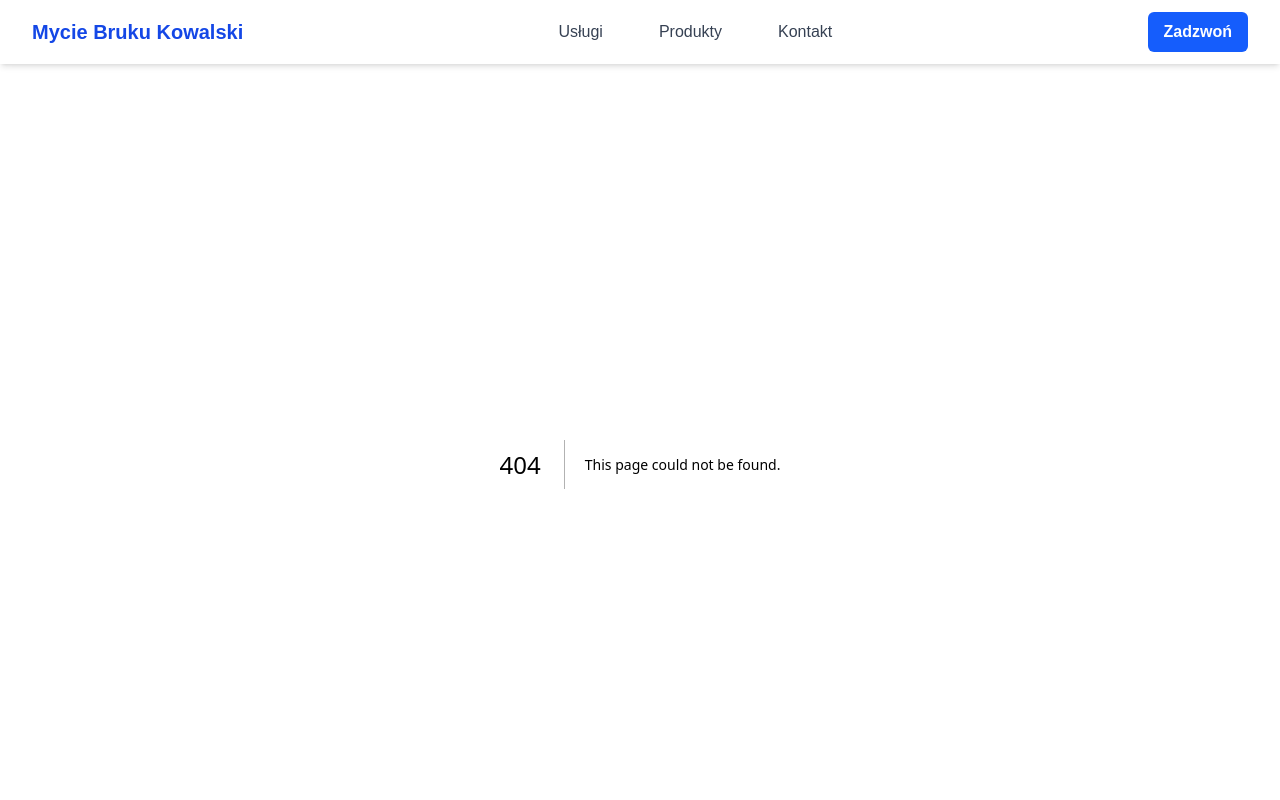
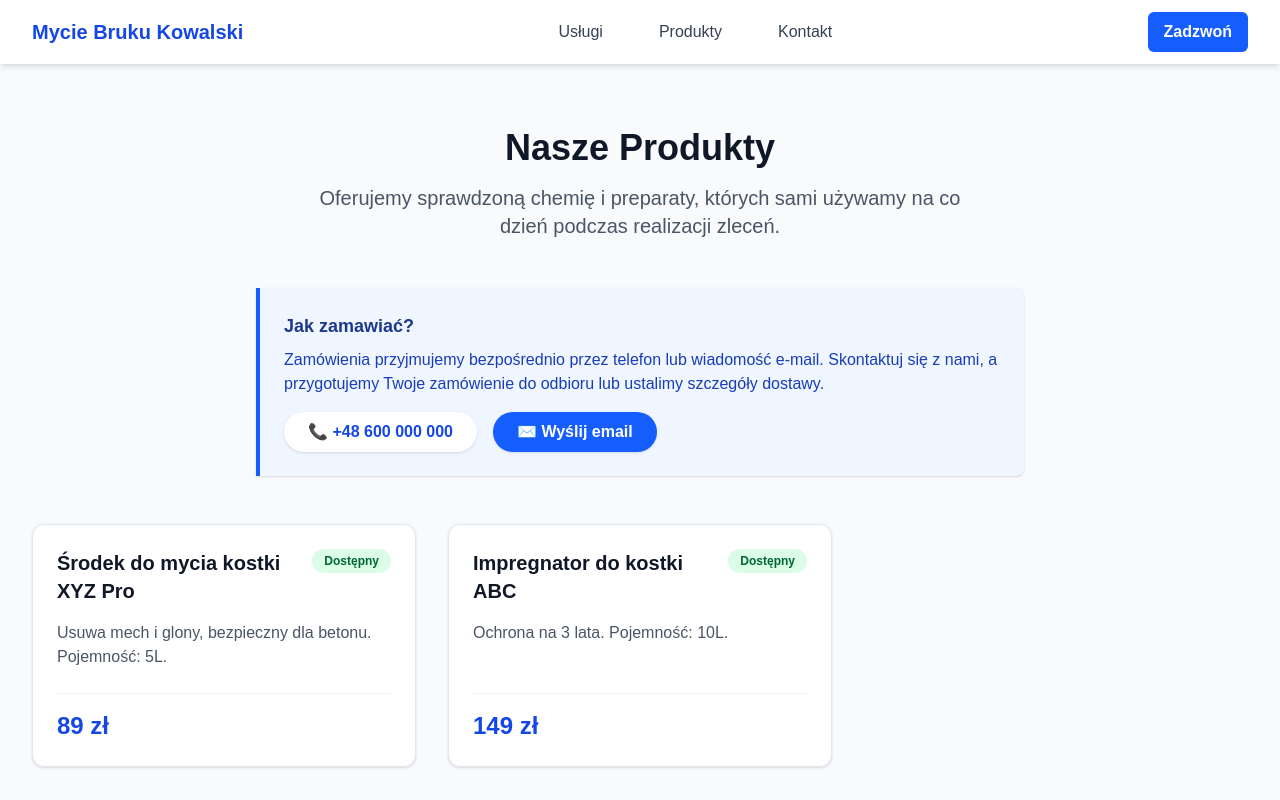
Before and after one commit to cyps0nik/washBrand, a Next.js app: page /produkty in a window 1280 px wide. Before the commit this address had no page. Shown: the top 800 px of the page. Built offline with nearby package versions, Linux system fonts and the light colour scheme.

Commit message:
Etap nr 3

```diff
--- /dev/null
+++ b/app/produkty/page.jsx
@@ -0,0 +1,73 @@
+import { produkty, firma } from '../../data/content';
+
+// Optymalizacja SEO dla podstrony
+export const metadata = {
+    title: `Produkty | ${firma.nazwa}`,
+    description: 'Profesjonalne środki czyszczące i impregnaty do kostki brukowej oraz elewacji.',
+};
+
+export default function ProduktyPage() {
+    return (
+        <div className="bg-slate-50 min-h-screen py-16 px-4 sm:px-6 lg:px-8">
+            <div className="max-w-7xl mx-auto">
+
+                {/* Nagłówek sekcji */}
+                <div className="text-center mb-12">
+                    <h1 className="text-4xl font-extrabold text-gray-900 mb-4">Nasze Produkty</h1>
+                    <p className="text-xl text-gray-600 max-w-2xl mx-auto">
+                        Oferujemy sprawdzoną chemię i preparaty, których sami używamy na co dzień podczas realizacji zleceń.
+                    </p>
+                </div>
+
+                {/* Ważna informacja o sposobie zamawiania */}
+                <div className="bg-blue-50 border-l-4 border-blue-600 p-6 mb-12 rounded-r-lg shadow-sm max-w-3xl mx-auto">
+                    <h3 className="text-lg font-bold text-blue-900 mb-2">Jak zamawiać?</h3>
+                    <p className="text-blue-800 mb-4">
+                        Zamówienia przyjmujemy bezpośrednio przez telefon lub wiadomość e-mail. Skontaktuj się z nami, a przygotujemy Twoje zamówienie do odbioru lub ustalimy szczegóły dostawy.
+                    </p>
+                    <div className="flex flex-col sm:flex-row gap-4">
+                        <a
+                            href={`tel:${firma.telefon.replace(/\s/g, '')}`}
+                            className="inline-flex items-center justify-center bg-white text-blue-700 hover:bg-blue-100 font-bold py-2 px-6 rounded-full shadow-sm transition-colors"
+                        >
+                            📞 {firma.telefon}
+                        </a>
+                        <a
+                            href={`mailto:${firma.email}`}
+                            className="inline-flex items-center justify-center bg-blue-600 text-white hover:bg-blue-700 font-bold py-2 px-6 rounded-full shadow-sm transition-colors"
+                        >
+                            ✉️ Wyślij email
+                        </a>
+                    </div>
+                </div>
+
+                {/* Siatka produktów */}
+                <div className="grid grid-cols-1 md:grid-cols-2 lg:grid-cols-3 gap-8">
+                    {produkty.map((produkt) => (
+                        <div key={produkt.id} className="bg-white rounded-xl p-6 shadow-sm border border-slate-200 flex flex-col h-full hover:shadow-md transition-shadow">
+
+                            <div className="flex justify-between items-start mb-4 gap-4">
+                                <h2 className="text-xl font-bold text-gray-900">{produkt.nazwa}</h2>
+                                {/* Logika odznaki: Jeśli dostepnosc to true -> zielony, jeśli false -> czerwony */}
+                                <span className={`px-3 py-1 rounded-full text-xs font-bold whitespace-nowrap ${
+                                    produkt.dostepnosc
+                                        ? 'bg-green-100 text-green-800'
+                                        : 'bg-red-100 text-red-800'
+                                }`}>
+                  {produkt.dostepnosc ? 'Dostępny' : 'Brak'}
+                </span>
+                            </div>
+
+                            <p className="text-gray-600 flex-grow mb-6">{produkt.opis}</p>
+
+                            <div className="text-2xl font-black text-blue-700 border-t border-slate-100 pt-4 mt-auto">
+                                {produkt.cena}
+                            </div>
+                        </div>
+                    ))}
+                </div>
+
+            </div>
+        </div>
+    );
+}
```
Also changed, not shown: data/content.js (+9 -0 lines).
